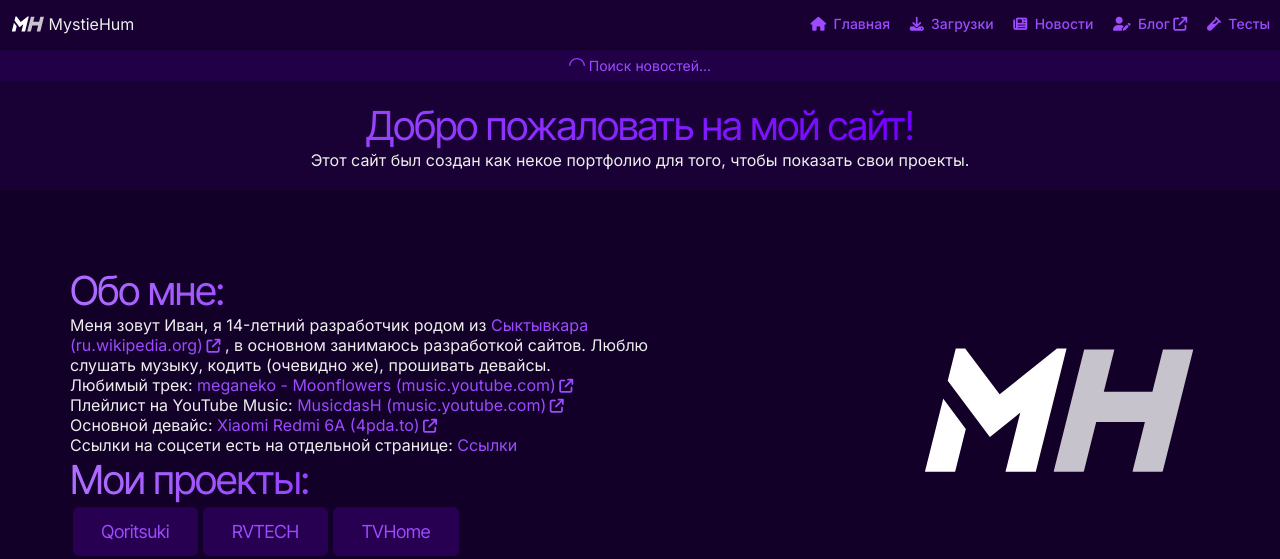
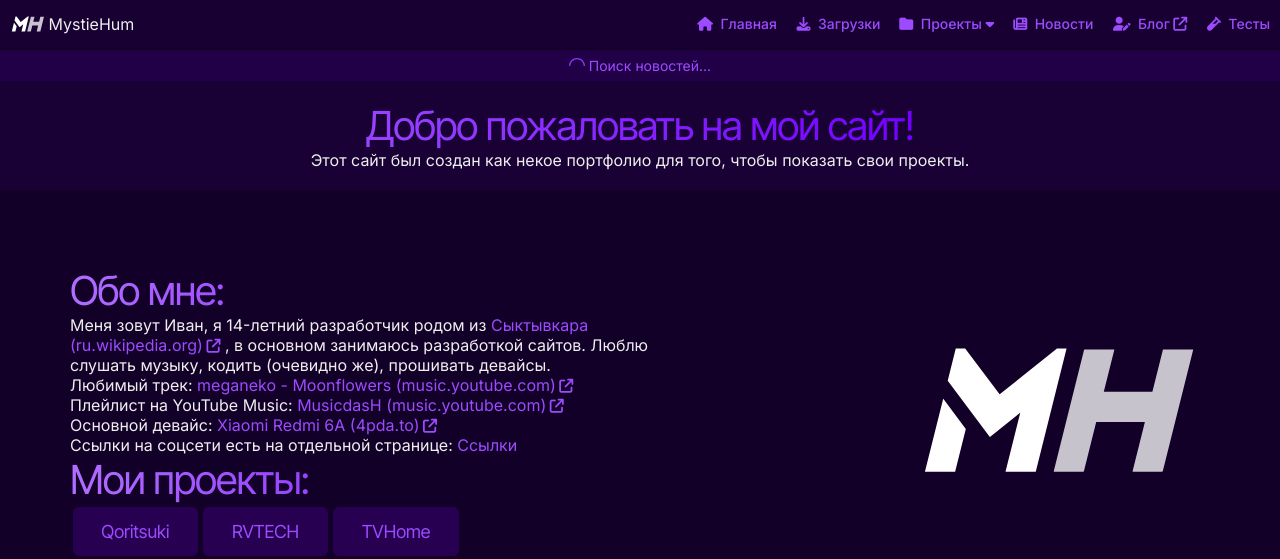
Before and after one commit to 4vanyek/therealvanyek-ml, a PHP site: page /index.html in a window 1280 px wide. Shown: the top 559 px of the page. Run offline with PHP 8.4, Linux system fonts and the light colour scheme; some libraries are stand-ins or nearby versions.

Commit message:
хотфикс

```diff
--- a/css/nav.css
+++ b/css/nav.css
@@ -9,7 +9,7 @@
 	text-decoration: none;
 	color: #7729d7 !important;
 }
-nav .dropdown {
+nav .dropdown:nth-child(7) {
 	display: none;
 }
 li {
```
